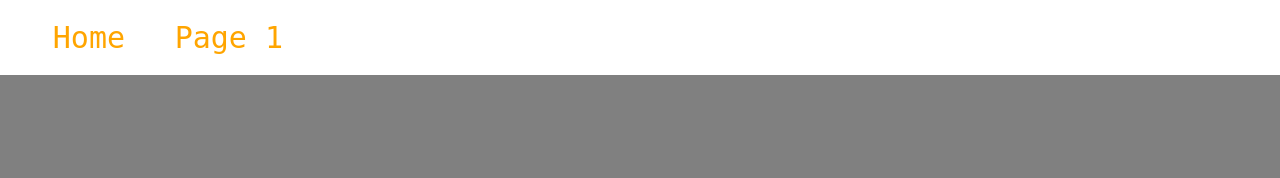
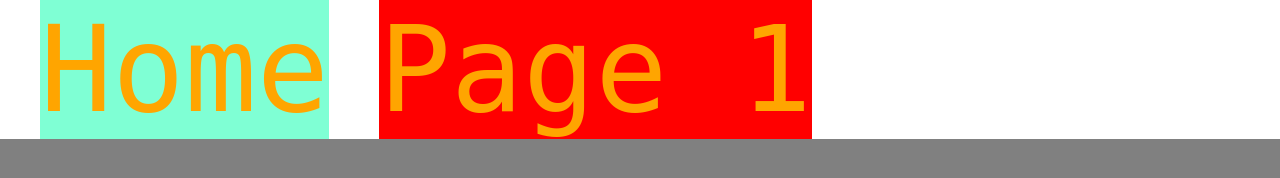
Before and after one commit to NomixDK/mul-first-task, a plain HTML site: page Page1/index.html in a window 1280 px wide. Drawn offline with Linux system fonts and the light colour scheme.

Commit message:
Barebones working navbar

```diff
--- a/Page1/index.html
+++ b/Page1/index.html
@@ -11,8 +11,8 @@
     <nav>
         <ul>
             <li>
-                <a href="../Homepage">Home</a>
-                <a href="../Homepage">Page 1</a>
+                <a id="a1" href="../Homepage">Home</a>
+                <a id="a2" href="../Homepage">Page 1</a>
             </li>
         </ul>
     </nav>
--- a/Styles/style.css
+++ b/Styles/style.css
@@ -22,13 +22,17 @@ nav {
     background-color: white;
     width: 100%;
     position: absolute;
-    top: 0;
-    left: 0;
-    padding: 20px 1%;
     display: flex;
-    align-items: center;
-    justify-content: space-between;
+    flex-direction: row;
 
+}
+
+@media (max-width: 1000px) {
+    nav {
+        flex-direction: column;
+        display: inline-block;
+        text-align: center;
+    }
 }
 
 nav li {
@@ -39,6 +43,14 @@ nav li {
 nav li a {
     text-decoration: none;
     color: orange;
-    font-size: 30px;
+    font-size: 120px;
     margin-inline: 20px;
 }
+
+#a1 {
+    background-color: aquamarine;
+}
+
+#a2 {
+    background-color: red;
+}
```
